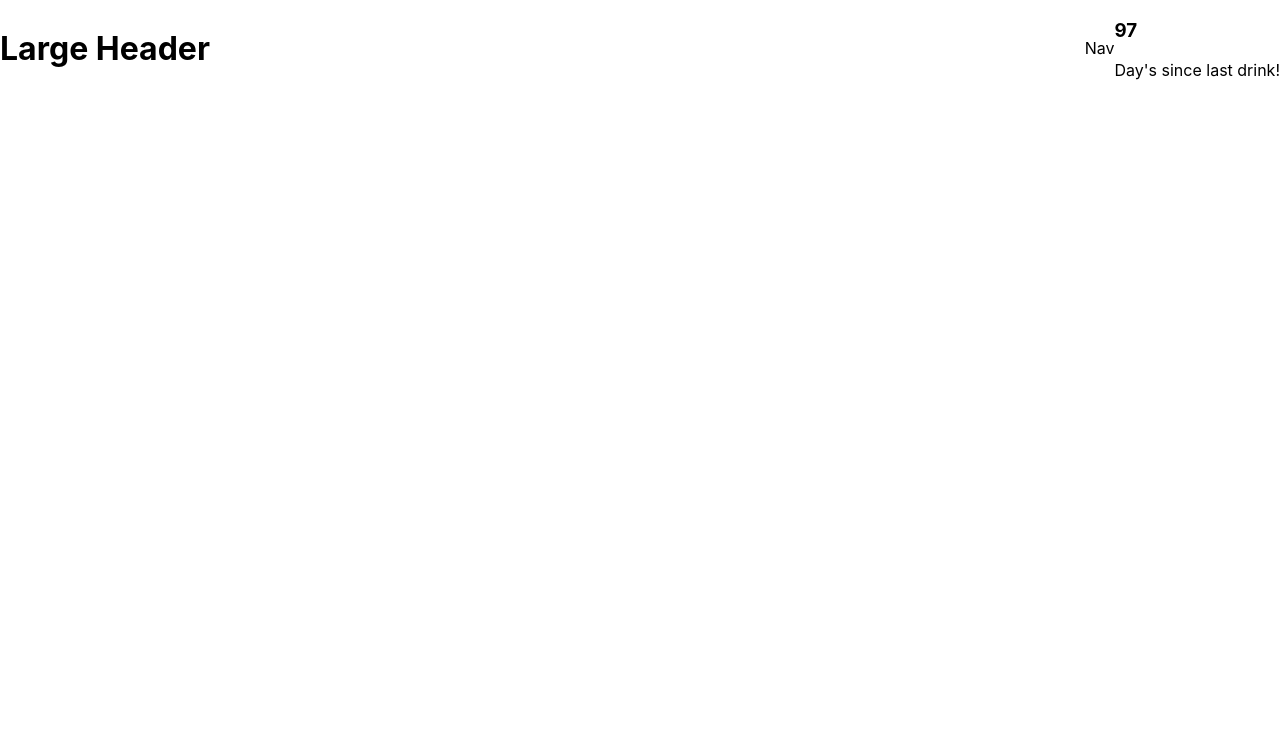
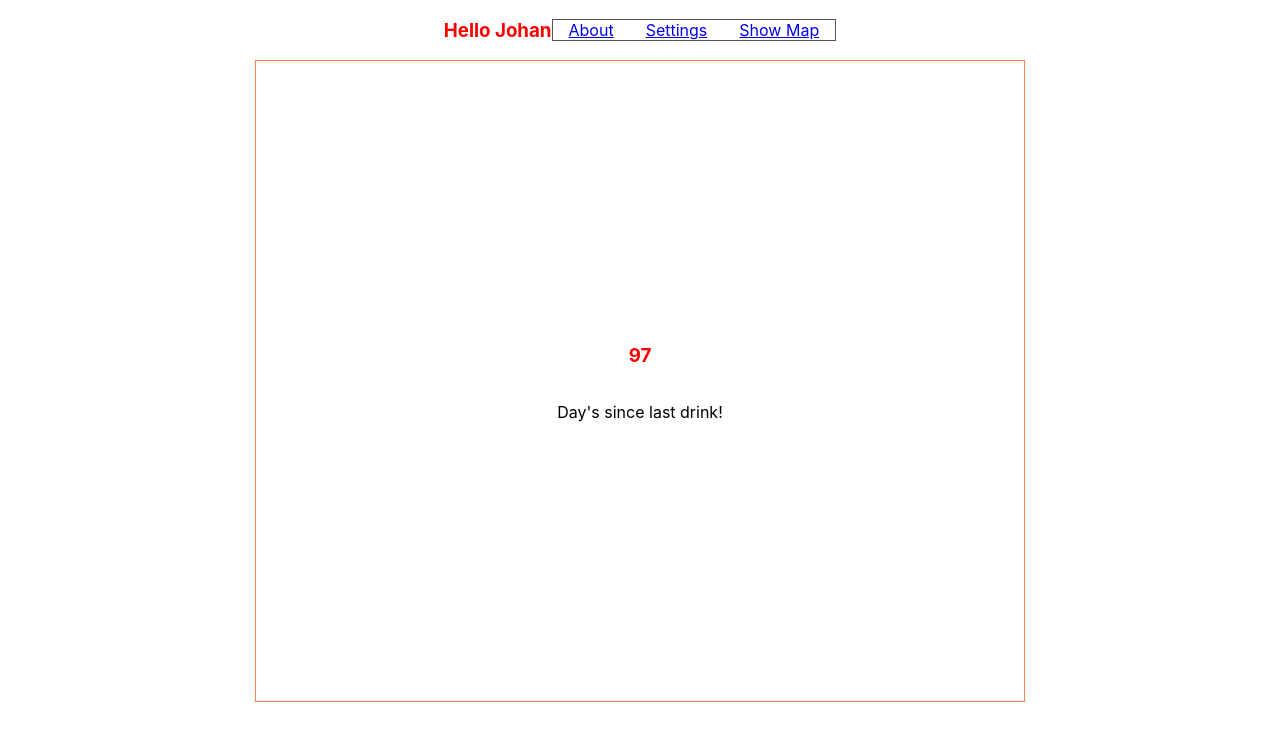
Before and after one commit to JohanCodeForFun/aa-helper, a React (Create React App) app: page / in a window 1280 px wide. Shown: the top 740 px of the page. Built offline with nearby package versions, Linux system fonts and the light colour scheme.

Commit message:
setup flexbox to organize layout and set day counter

```diff
--- a/src/App.css
+++ b/src/App.css
@@ -1,4 +1,4 @@
-.HeaderNav {
+/* .HeaderNav {
     display: flex;
     justify-content: center;
     align-items: center;
@@ -17,4 +17,4 @@ nav {
     display: flex;
     justify-content: center;
     flex-direction: column;
-}
+} */
--- a/src/App.js
+++ b/src/App.js
@@ -6,12 +6,9 @@ import Main from './components/main';
 const App = () => {
   return (
     <div className="HeaderNav">
-      <Header />
       <Nav />
-    <div className="MainContainer">
       <Main />
      </div>
-    </div>
   )
 }
 
--- a/src/components/Main.js
+++ b/src/components/Main.js
@@ -1,6 +1,8 @@
 import DayCounter from "./day-counter";
+import './main.css'
 
 const Main = () => {
+
     return (
     <main>
         <DayCounter />
--- a/src/components/Nav.js
+++ b/src/components/Nav.js
@@ -1,9 +1,28 @@
+import "./nav.css";
+
 const Nav = () => {
-    return (
-    <main>
-        <p>Nav</p>
-    </main>
-    )
-}
+  const person = {
+    name: "Johan",
+  };
+
+  return (
+    <div>
+      <nav>
+      <h3>Hello {person.name}</h3>
+        <ul>
+          <li>
+            <a href="#">About</a>
+          </li>
+          <li>
+            <a href="#">Settings</a>
+          </li>
+          <li>
+            <a href="#">Show Map</a>
+          </li>
+        </ul>
+      </nav>
+    </div>
+  );
+};
 
 export default Nav;
--- /dev/null
+++ b/src/components/day-counter.css
@@ -0,0 +1,6 @@
+div {
+    display: flex;
+    justify-content: center;
+    align-items: center;
+    flex-direction: column;
+}
--- a/src/components/day-counter.js
+++ b/src/components/day-counter.js
@@ -1,7 +1,12 @@
+import './day-counter.css';
+
 const DayCounter = () => {
+
+    let counter = 97;
+
     return (
         <div>
-            <h3>97</h3>
+            <h3>{counter}</h3>
             <p>Day's since last drink!</p>
         </div>
      );
--- /dev/null
+++ b/src/components/main.css
@@ -0,0 +1,8 @@
+main {
+    display: flex;
+    justify-content: center;
+    align-items: center;
+    height: 80vh;
+    width: 60vw;
+    border: 1px solid coral;
+}
--- /dev/null
+++ b/src/components/nav.css
@@ -0,0 +1,35 @@
+h3 {
+    color: red;
+}
+
+nav {
+    display: flex;
+    justify-content: flex-end;
+    align-items: center;
+}
+
+ul {
+    list-style-type: none;
+    border: 1px solid #555;
+    margin: 0;
+    padding: 0;
+}
+
+li {
+    display: inline;
+    text-align: center;
+    border-bottom: 1px solid #555;
+}
+
+li:last-child {
+    border-bottom: none;
+}
+
+li a {
+    padding: 14px 16px;
+}
+
+li a:hover {
+    background-color: #555;
+    color: white;
+}
```
